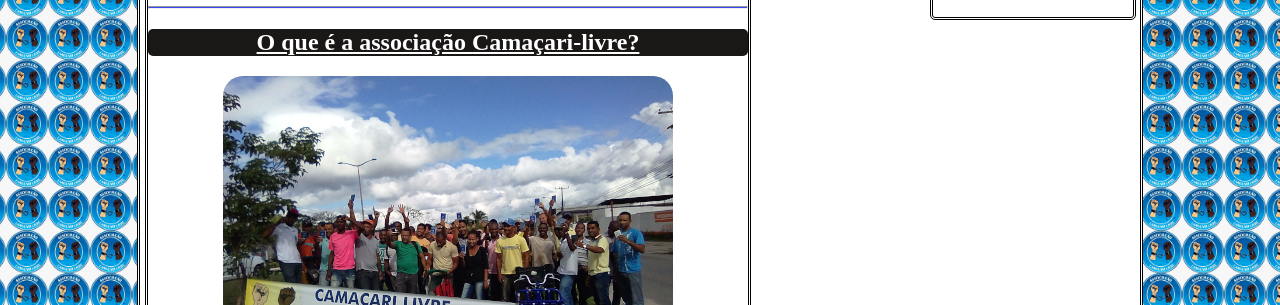
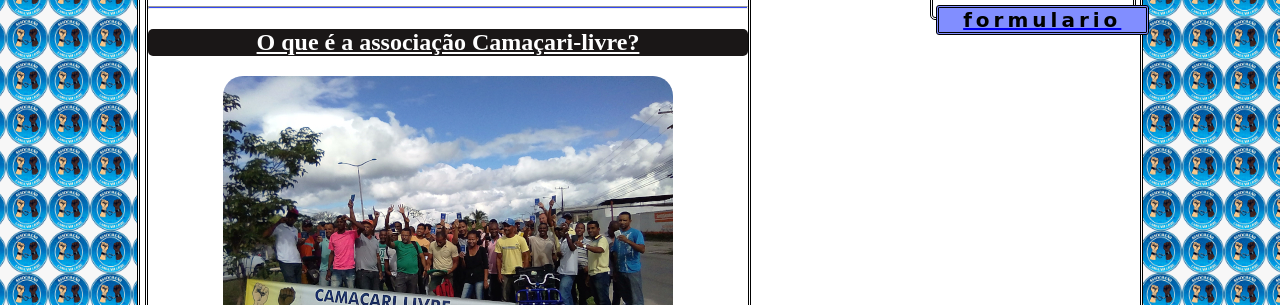
Before and after one commit to Klainsh/git_camacarilivre, a plain HTML site: page index.html in a window 1280 px wide. Shown: the part 795-1100 px from the top of the page. Drawn offline with Linux system fonts and the light colour scheme.

Commit message:
apenas uma besteira
sem importancia

```diff
--- a/index.html
+++ b/index.html
@@ -81,6 +81,11 @@
                     <img src="Imagens/fotos-editadas/logo-instagram.png" alt="logo-instagram">
                 </a>
 
+                <a href="file:///C:/Users/Xkori/Documents/git_camacarilivre/formulario.html">
+                    <p class="p-formulario">formulario</p>
+                </a>
+
+
         </div>
 
     <!-- Fim conteudo direita-->
--- a/style.css
+++ b/style.css
@@ -6,6 +6,15 @@
     background-position-x: 300px;
     background-position-y: 300px;
 }
+
+/*pagina formulario*/
+.formulario{
+    margin-left: auto;
+    margin-right: auto;
+    display: table-cell;
+}
+
+/*Fim da pagina formulario*/
 
 /* APARTI DAQUI COMEÇA A PARTE ESQUERDA DO SITE! */
 
@@ -161,7 +170,6 @@
 }
 
 .p-direita{
-
     border-style: ridge;
     border-radius: 3px;
     border-color: rgb(129, 142, 255);
@@ -181,4 +189,24 @@
     text-align: center;
 }
 
+.p-formulario{
+    border-style: double;
+    border-radius: 3px;
+    border-color: rgb(0, 0, 0);
+    border-left: -1px;
+    border-right: -1px;
+
+    margin-left: 3px;
+    margin-right: 3px;
+
+    color: rgb(0, 0, 0);
+    background-color: rgb(129, 142, 255);
+    font-family: cursive;
+    font-weight: bolder;
+    font-size: 20px;
+    letter-spacing: 4px;
+    max-width: 20ch;
+    text-align: center;
+}
+
 /* FIM DA PARTE DIREITA DO SITE! */
```
Also changed, not shown: formulario.html (added, +15 -0 lines).
